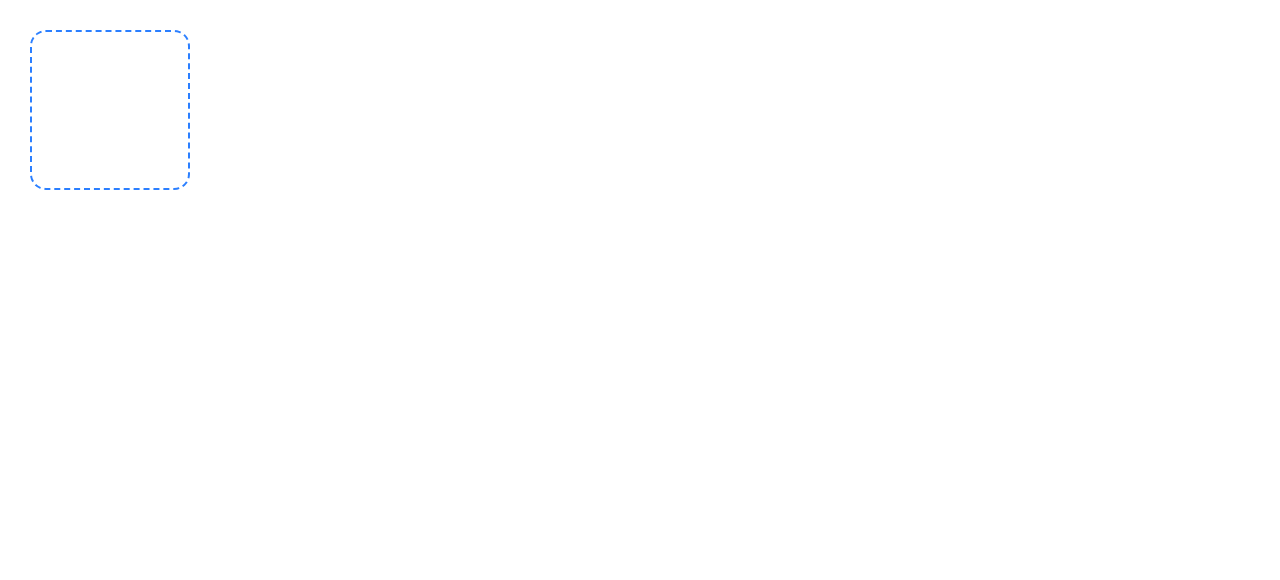
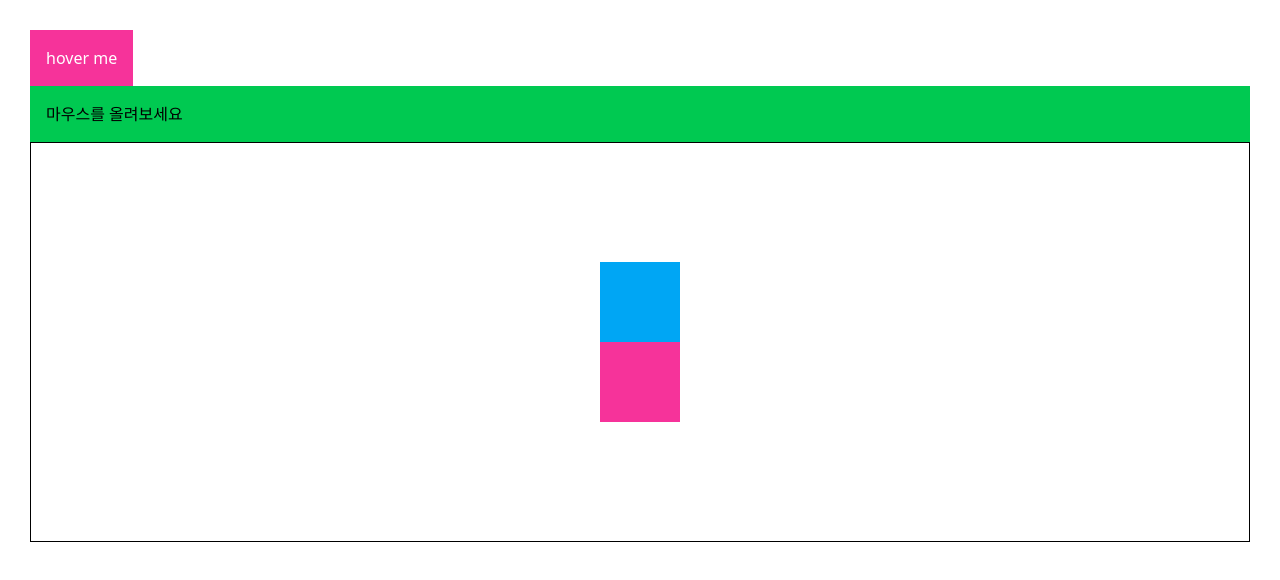
Before and after one commit to joyh7680/codingazit2, a React (Vite) app in the folder ex_section0/: page / in a window 1280 px wide. Shown: the top 580 px of the page. Built offline with nearby package versions, Linux system fonts and the light colour scheme.

Commit message:
upload: section3 31-transition utility

```diff
--- a/ex_section0/src/App.jsx
+++ b/ex_section0/src/App.jsx
@@ -1,7 +1,12 @@
 export default function App() {
   return (
     <>
-      <div className="size-40 rounded-2xl border-2 border-dashed border-blue-500"></div>
+      <button className="bg-pink-500 p-4 text-white transition hover:bg-blue-500">hover me</button>
+      <div className="bg-green-500 p-4 transition-colors duration-1000 hover:bg-pink-500">마우스를 올려보세요</div>
+      <section className="group flex h-100 w-full flex-col flex-wrap items-center justify-center border">
+        <article className="size-20 cursor-pointer bg-sky-500 transition-transform ease-in-out group-hover:translate-x-100"></article>
+        <article className="size-20 cursor-pointer bg-pink-500 transition-transform delay-500 ease-in-out group-hover:translate-x-100"></article>
+      </section>
     </>
   );
 }
```
